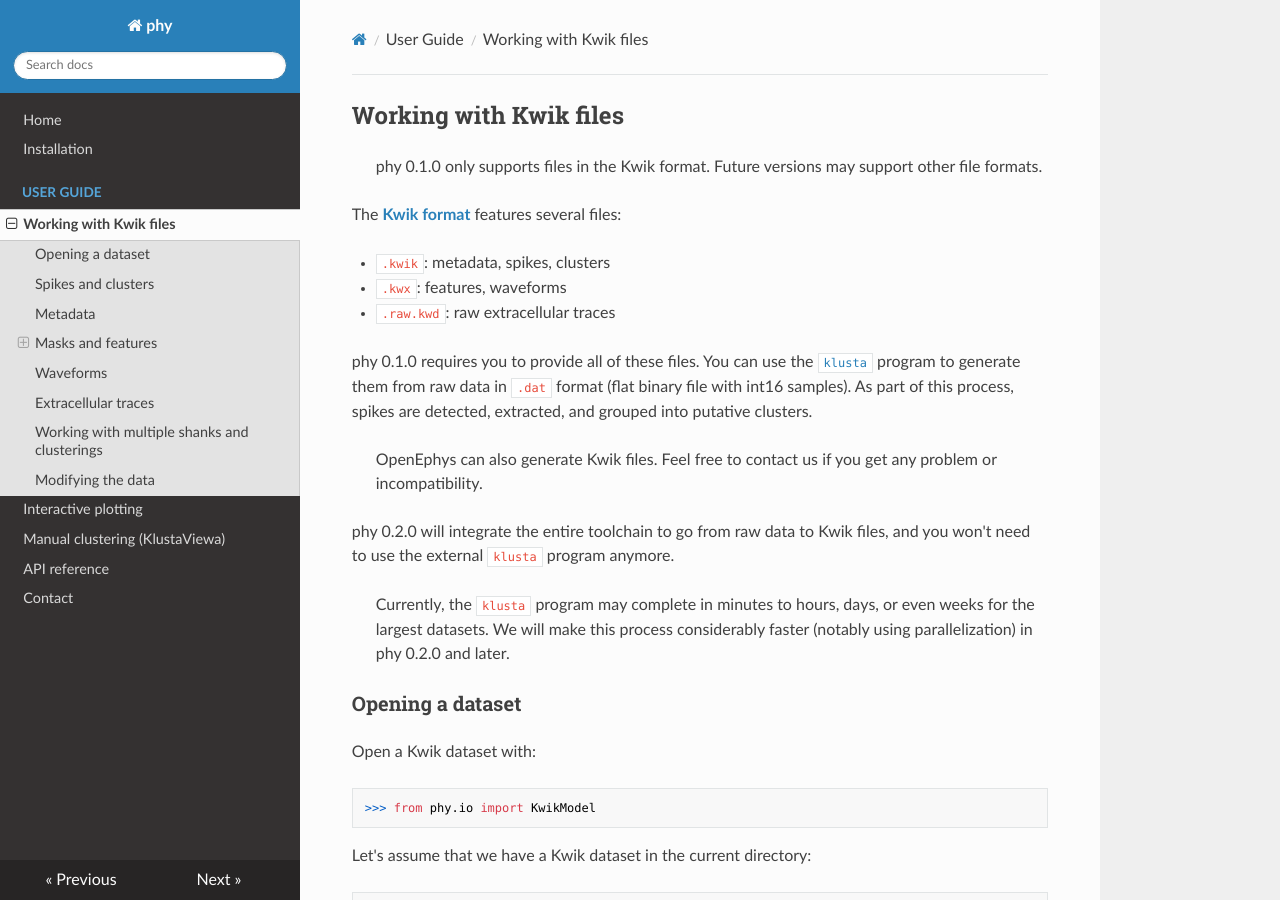
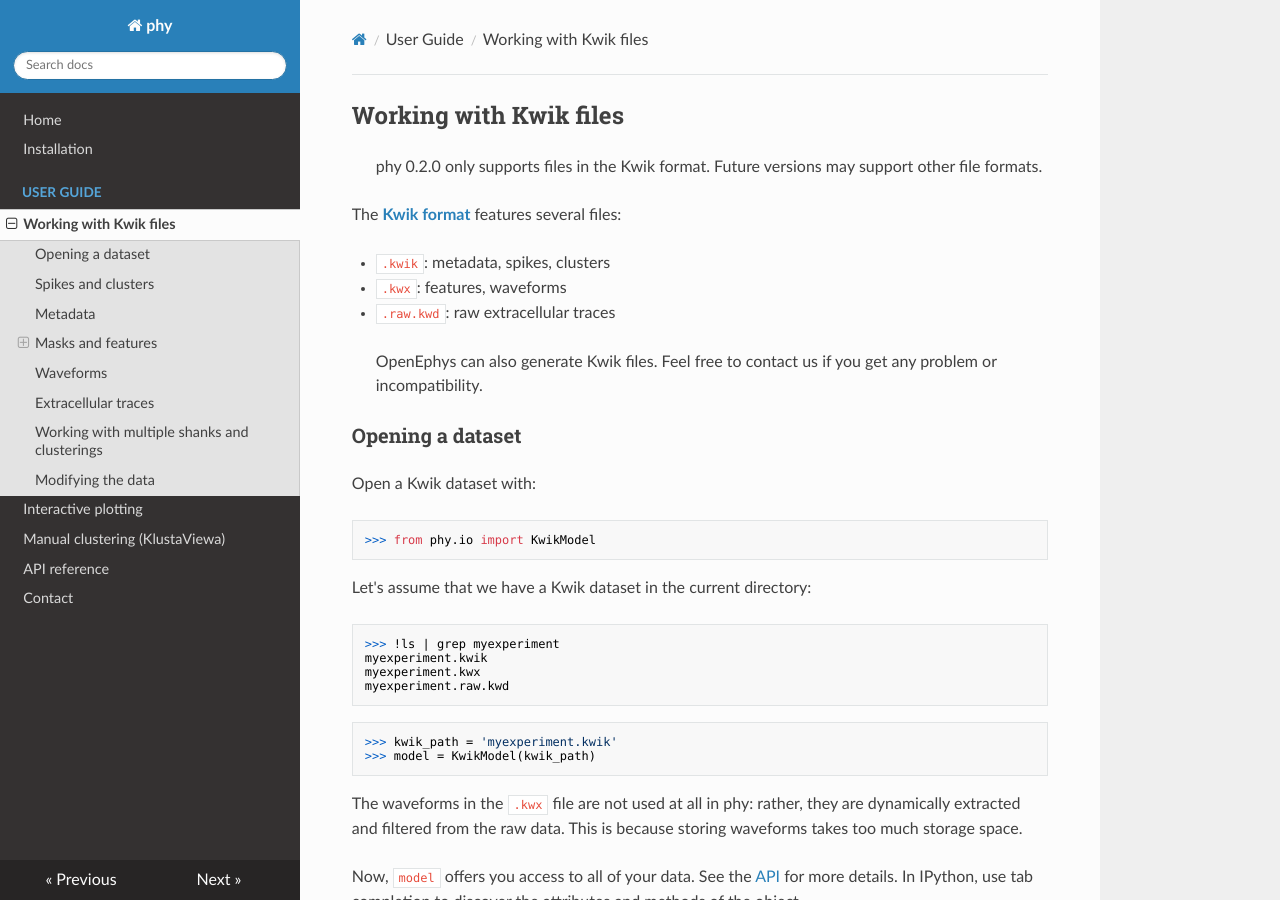
Before and after one commit to kwikteam/phy-doc, an MkDocs documentation site: the page built from docs/kwik-model.md, in a window 1280 px wide and 900 px high. Built offline with MkDocs 1.6.1, drawn with Linux system fonts in a browser that asks for light colours; nearby versions of some CDN libraries; old or Windows-style settings are respelled for this version of MkDocs.

Commit message:
WIP: update KwikModel doc.

```diff
--- a/docs/kwik-model.md
+++ b/docs/kwik-model.md
@@ -1,6 +1,6 @@
 ## Working with Kwik files
 
-> phy 0.1.0 only supports files in the Kwik format. Future versions may support other file formats.
+> phy 0.2.0 only supports files in the Kwik format. Future versions may support other file formats.
 
 The [**Kwik format**](https://github.com/klusta-team/kwiklib/wiki/Kwik-format) features several files:
 
@@ -8,13 +8,7 @@ The [**Kwik format**](https://github.com/klusta-team/kwiklib/wiki/Kwik-format) f
 * `.kwx`: features, waveforms
 * `.raw.kwd`: raw extracellular traces
 
-phy 0.1.0 requires you to provide all of these files. You can use the [`klusta`](https://github.com/klusta-team/example) program to generate them from raw data in `.dat` format (flat binary file with int16 samples). As part of this process, spikes are detected, extracted, and grouped into putative clusters.
-
 > OpenEphys can also generate Kwik files. Feel free to contact us if you get any problem or incompatibility.
-
-phy 0.2.0 will integrate the entire toolchain to go from raw data to Kwik files, and you won't need to use the external `klusta` program anymore.
-
-> Currently, the `klusta` program may complete in minutes to hours, days, or even weeks for the largest datasets. We will make this process considerably faster (notably using parallelization) in phy 0.2.0 and later.
 
 
 ### Opening a dataset
```
